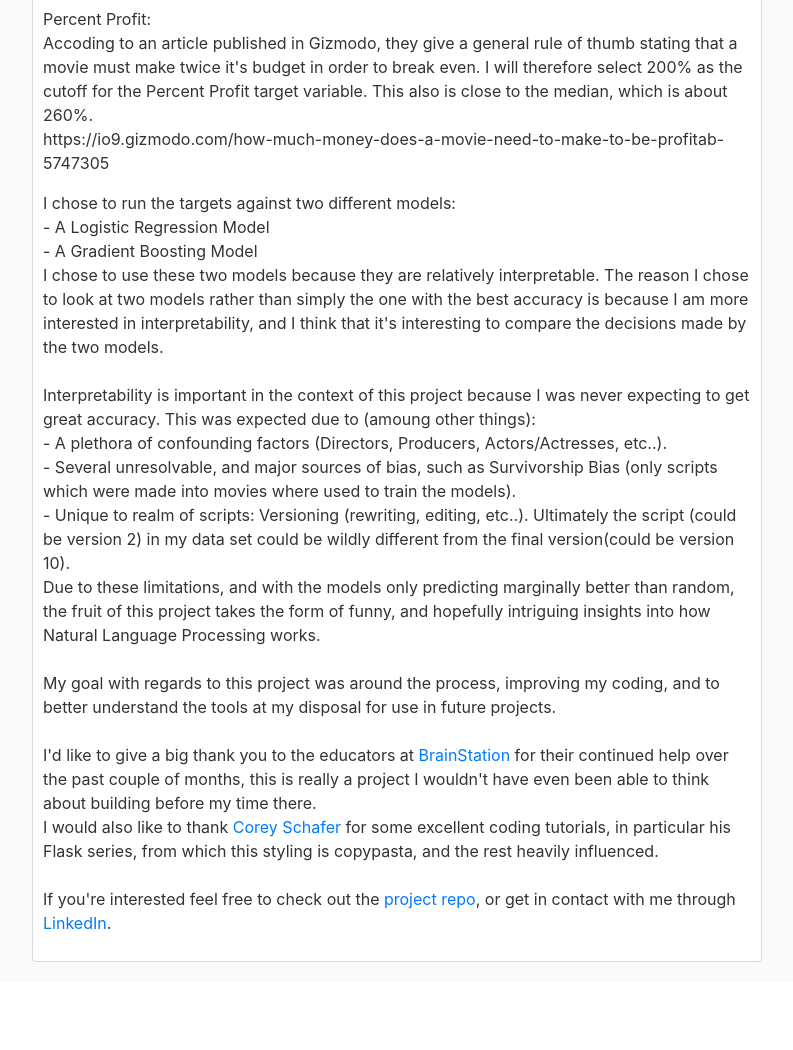
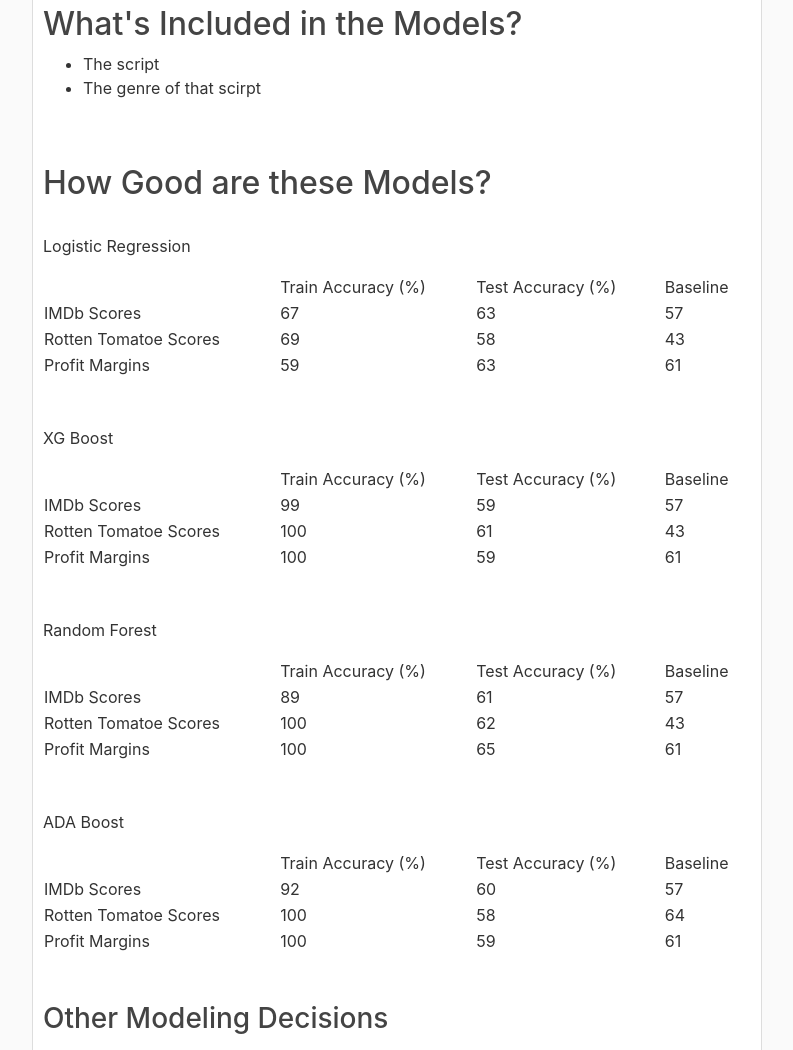
Before and after one commit to lougeo/NLP_Movie_Scripts, a Flask app: page /info in a window 1280 px wide. Shown: the part 5450-6500 px from the top of the page, without its empty margins (53-846 px from the left). Before the commit the page ends 6412 px from the top, so only its background shows below. Run offline with Flask 2, Linux system fonts and the light colour scheme; parts of the project's set-up code (start-up, migrations or seed data) failed here and were passed over; some libraries are stand-ins or nearby versions.

Commit message:
updated with new models and result page

```diff
--- a/web_app/app.py
+++ b/web_app/app.py
@@ -39,12 +39,9 @@ def merger(script, genre_info):
 # Loading in the pickles
 tfidf = joblib.load(urlopen("https://gsbs.s3.us-east-2.amazonaws.com/tfidf_full.pkl"))
 
-logreg_imdb = joblib.load(urlopen("https://gsbs.s3.us-east-2.amazonaws.com/imdb_logreg.pkl"))
-logreg_rt = joblib.load(urlopen("https://gsbs.s3.us-east-2.amazonaws.com/rt_logreg.pkl"))
-logreg_profit = joblib.load(urlopen("https://gsbs.s3.us-east-2.amazonaws.com/profit_logreg.pkl"))
-xgbc_imdb = joblib.load(urlopen("https://gsbs.s3.us-east-2.amazonaws.com/imdb_xgbc.pkl"))
-xgbc_rt = joblib.load(urlopen("https://gsbs.s3.us-east-2.amazonaws.com/rt_xgbc.pkl"))
-xgbc_profit = joblib.load(urlopen("https://gsbs.s3.us-east-2.amazonaws.com/profit_xgbc.pkl"))
+imdb = joblib.load(urlopen("https://gsbs.s3.us-east-2.amazonaws.com/full_imdb_logreg.pkl"))
+rt = joblib.load(urlopen("https://gsbs.s3.us-east-2.amazonaws.com/full_rt_rf.pkl"))
+profit = joblib.load(urlopen("https://gsbs.s3.us-east-2.amazonaws.com/full_rt_rf.pkl"))
 
 
 # Home page
@@ -111,12 +108,9 @@ def results():
         verifier = 0
 
         # Calculating the results
-        scores = [logreg_imdb.predict_proba(df)[0] * 100,
-                    logreg_rt.predict_proba(df)[0] * 100,
-                    logreg_profit.predict_proba(df)[0] * 100,
-                    xgbc_imdb.predict_proba(df)[0] * 100,
-                    xgbc_rt.predict_proba(df)[0] * 100,
-                    xgbc_profit.predict_proba(df)[0] * 100]
+        scores = [imdb.predict_proba(df)[0] * 100,
+                  rt.predict_proba(df)[0] * 100,
+                  profit.predict_proba(df)[0] * 100]
 
         # Checks if prediction is good or bad, and adds it to a list that will be accessible in the html
         for i in scores:
--- a/web_app/templates/info.html
+++ b/web_app/templates/info.html
@@ -13,20 +13,20 @@
             Before beginning to build models around the scripts, I wanted to see if there were any distinct differences between the scripts that models would be able to pick up on.
             I therefore decided to start with some unsupervised learning techniques to investigate this.
             The method I used is called Latent Dirichlet Allocation (LDA), which is used to find common topics between text documents.
-            I then wanted to visualize this, and used decomposition method called t-Distributed Stochastic Neighbor Embedding (t-SNE), which reduces the number of features down to a number which we can then plot and make sense of.
+            I then wanted to visualize this, and used a decomposition method called t-Distributed Stochastic Neighbor Embedding (t-SNE), which reduces the number of features down to a number which we can then plot and make sense of.
             I also had to group the resulting data set using KMeans to help with the visualization.
             Rational as to how many classes I chose is outlined in my notebooks, but in short it is based on the number of different genre classes. <br><br>
-            TLDR: These are clusters which an unsupervised model found with script tokens.
+            TLDR: These are clusters which an unsupervised model grouped the scripts into.
         </p>
         <iframe width="900" height="800" frameborder="0" scrolling="no" src="//plotly.com/~lougeo/52.embed"></iframe>
         <h2>What am I looking at now?</h2><br>
         <ul>
             <li> The first graph is a histogram, and shows the number of times that a certain event happened in the data.</li> <br>
-            <li>For the second two graphs the values aren't that important, and all you really need to know is that the features with the highest values are deemed to be the most important for that model.
+            <li>For the horizontal bar charts, the values aren't that important, and all you really need to know is that the features with the highest values are deemed to be the most important for that model.
                 For those who are curious I'll go into more detail further down the page.</li>
         </ul><br><br>
         <h3>
-            Legend:
+            Token Legend:
         </h3>
         <ul>
             <li>Capitalized words are genres (ex: Action)</li>
@@ -34,25 +34,20 @@
             <li>Groups of words, called ngrams, are included (ex: two words)</li>
             <li>All ngrams, and other regular words are lower case</li>
         </ul>
-        <iframe width="900" height="800" frameborder="0" scrolling="no" src="//plotly.com/~lougeo/16.embed"></iframe>
-        <iframe width="900" height="800" frameborder="0" scrolling="no" src="//plotly.com/~lougeo/18.embed"></iframe>
-        <iframe width="900" height="800" frameborder="0" scrolling="no" src="//plotly.com/~lougeo/20.embed"></iframe>
+        <iframe width="900" height="1200" frameborder="0" scrolling="no" src="//plotly.com/~lougeo/16.embed"></iframe>
+        <iframe width="900" height="1200" frameborder="0" scrolling="no" src="//plotly.com/~lougeo/18.embed"></iframe>
+        <iframe width="900" height="1200" frameborder="0" scrolling="no" src="//plotly.com/~lougeo/20.embed"></iframe>
         <h2>
             What's Included in the Models?
         </h2>
         <ul>
             <li>The script</li>
             <li>The genre of that scirpt</li>
-        </ul>
-        <p>
-            I included the genre in the data because it is an attribute of the script, but didn't want to include information such as Director, Actors/Actresses, etc.. because the models would likely over fit on those features (good directors tend to direct good movies).
-        </p><br><br>
+        </ul><br><br>
+
         <h2>
             How Good are these Models?
         </h2><br>
-        <h4>
-            Both the Logistic Regression and XG Boost were tuned for several hyperparameters using 5 fold cross validated grid search. These are the average scores across the cross validation rounds.
-        </h4>
         <p>Logistic Regression</p>
         <table style="width:100%">
             <tr>
@@ -109,6 +104,63 @@
             </tr>
         </table><br><br>
 
+        <p>Random Forest</p>
+        <table style="width:100%">
+            <tr>
+                <td></td>
+                <td>Train Accuracy (%)</td>
+                <td>Test Accuracy (%)</td>
+                <td>Baseline</td>
+            </tr>
+            <tr>
+                <td>IMDb Scores</td>
+                <td>89</td>
+                <td>61</td>
+                <td>57</td>
+            </tr>
+            <tr>
+                <td>Rotten Tomatoe Scores</td>
+                <td>100</td>
+                <td>62</td>
+                <td>43</td>
+            </tr>
+            <tr>
+                <td>Profit Margins</td>
+                <td>100</td>
+                <td>65</td>
+                <td>61</td>
+            </tr>
+        </table><br><br>
+
+        <p>ADA Boost</p>
+        <table style="width:100%">
+            <tr>
+                <td></td>
+                <td>Train Accuracy (%)</td>
+                <td>Test Accuracy (%)</td>
+                <td>Baseline</td>
+            </tr>
+            <tr>
+                <td>IMDb Scores</td>
+                <td>92</td>
+                <td>60</td>
+                <td>57</td>
+            </tr>
+            <tr>
+                <td>Rotten Tomatoe Scores</td>
+                <td>100</td>
+                <td>58</td>
+                <td>64</td>
+            </tr>
+            <tr>
+                <td>Profit Margins</td>
+                <td>100</td>
+                <td>59</td>
+                <td>61</td>
+            </tr>
+        </table><br><br>
+
+
         <h3>
             Other Modeling Decisions
         </h3><br><br>
@@ -126,11 +178,6 @@
             https://io9.gizmodo.com/how-much-money-does-a-movie-need-to-make-to-be-profitab-5747305 <br>
         </p>
         <p>
-            I chose to run the targets against two different models: <br>
-             - A Logistic Regression Model <br>
-             - A Gradient Boosting Model <br>
-            I chose to use these two models because they are relatively interpretable. The reason I chose to look at two models rather than simply the one with the best accuracy is because I am more interested in interpretability, and I think that it's interesting to compare the decisions made by the two models. <br> <br>
-
             Interpretability is important in the context of this project because I was never expecting to get great accuracy. This was expected due to (amoung other things): <br>
              - A plethora of confounding factors (Directors, Producers, Actors/Actresses, etc..). <br>
              - Several unresolvable, and major sources of bias, such as Survivorship Bias (only scripts which were made into movies where used to train the models). <br>
@@ -139,6 +186,8 @@
 
             My goal with regards to this project was around the process, improving my coding, and to better understand the tools at my disposal for use in future projects. <br> <br>
 
+            To see the full report, please refer to the github repo linked below. <br><br>
+
             I'd like to give a big thank you to the educators at <a href="https://brainstation.io/">BrainStation</a> for their continued help over the past couple of months, this is really a project I wouldn't have even been able to think about building before my time there. <br>
             I would also like to thank <a href="https://www.youtube.com/channel/UCCezIgC97PvUuR4_gbFUs5g">Corey Schafer</a> for some excellent coding tutorials, in particular his Flask series, from which this styling is copypasta, and the rest heavily influenced. <br><br>
 
```
Also changed, not shown: web_app/remodeling.py (added, +32 -0 lines), web_app/templates/results.html (+71 -81 lines), web_app/vectorizer.py (added, +29 -0 lines), 2 other files.
